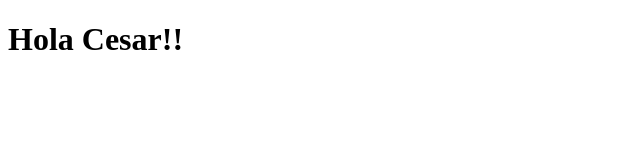
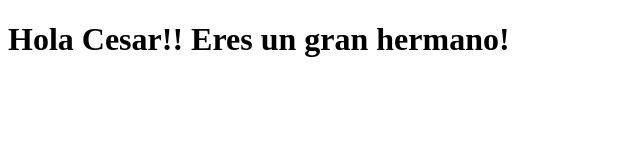
Before and after one commit to eemadrid/coursera_test, a plain HTML site: page site/index.html in a window 1280 px wide. Shown: the whole page, without its empty margins (0-640 px from the left). Drawn offline with Linux system fonts and the light colour scheme.

Commit message:
Pequeño cambio a nuestro contenido de la página

```diff
--- a/site/index.html
+++ b/site/index.html
@@ -4,6 +4,6 @@
 	<title>Hello Coursera!</title>
 </head>
 <body>
-<h1>Hola Cesar!!</h1>
+<h1>Hola Cesar!! Eres un gran hermano!</h1>
 </body>
 </html>
```
